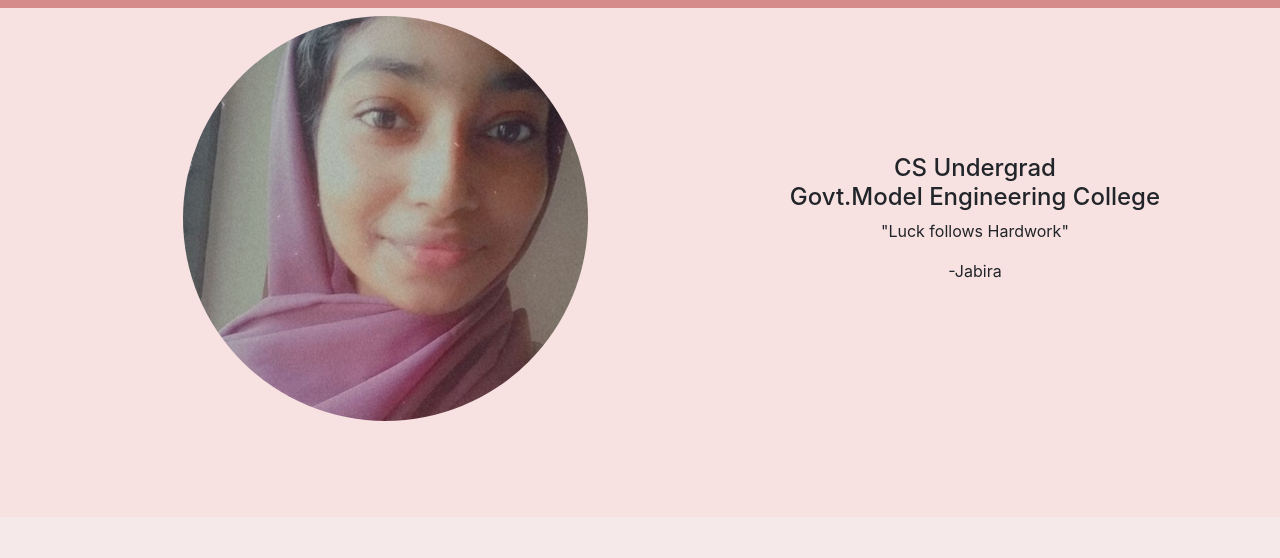
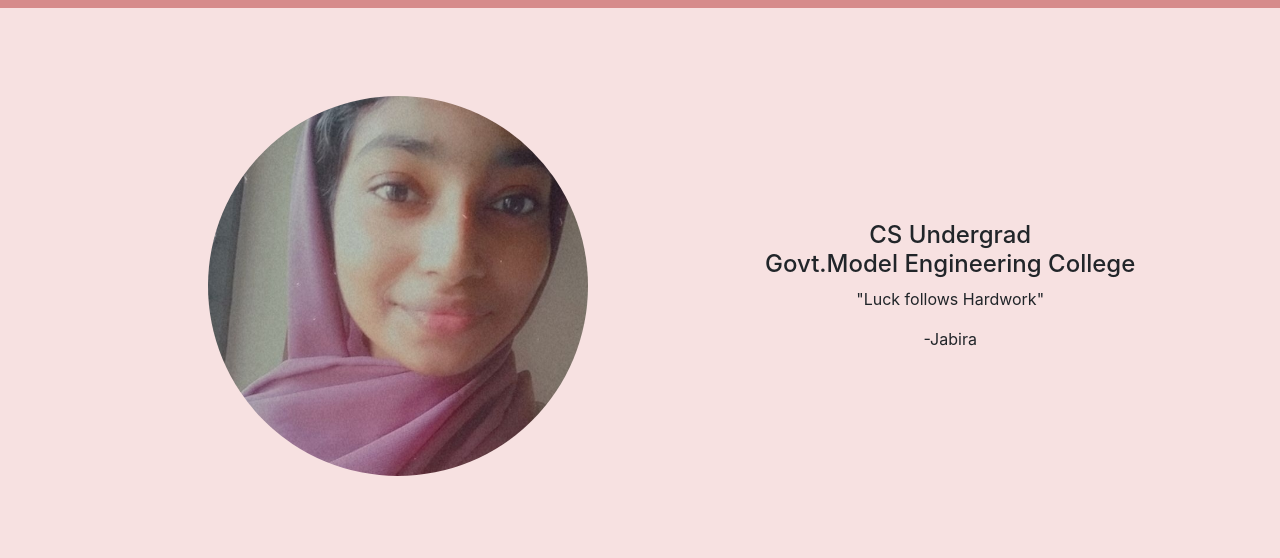
Before and after one commit to jabirafarhath/jabira-static-website, a plain HTML site: page index.html in a window 1280 px wide. Shown: the part 80-638 px from the top of the page. Drawn offline with nearby package versions, Linux system fonts and the light colour scheme.

Commit message:
Update index.html

```diff
--- a/index.html
+++ b/index.html
@@ -40,8 +40,8 @@
         </div>
       </div>
     </header>
-    <section class="bg3-section1 p-5" id="section-home">
-      <div class="container">
+    <section class="bg3-section1 " id="section-home">
+      <div class="container p-5">
         <div class="row align-items-center">
           <div class="col-md-6 mx-auto">
             <img class="rounded-circle img-fluid imgsize m-5 "src="me.jpeg">
```
